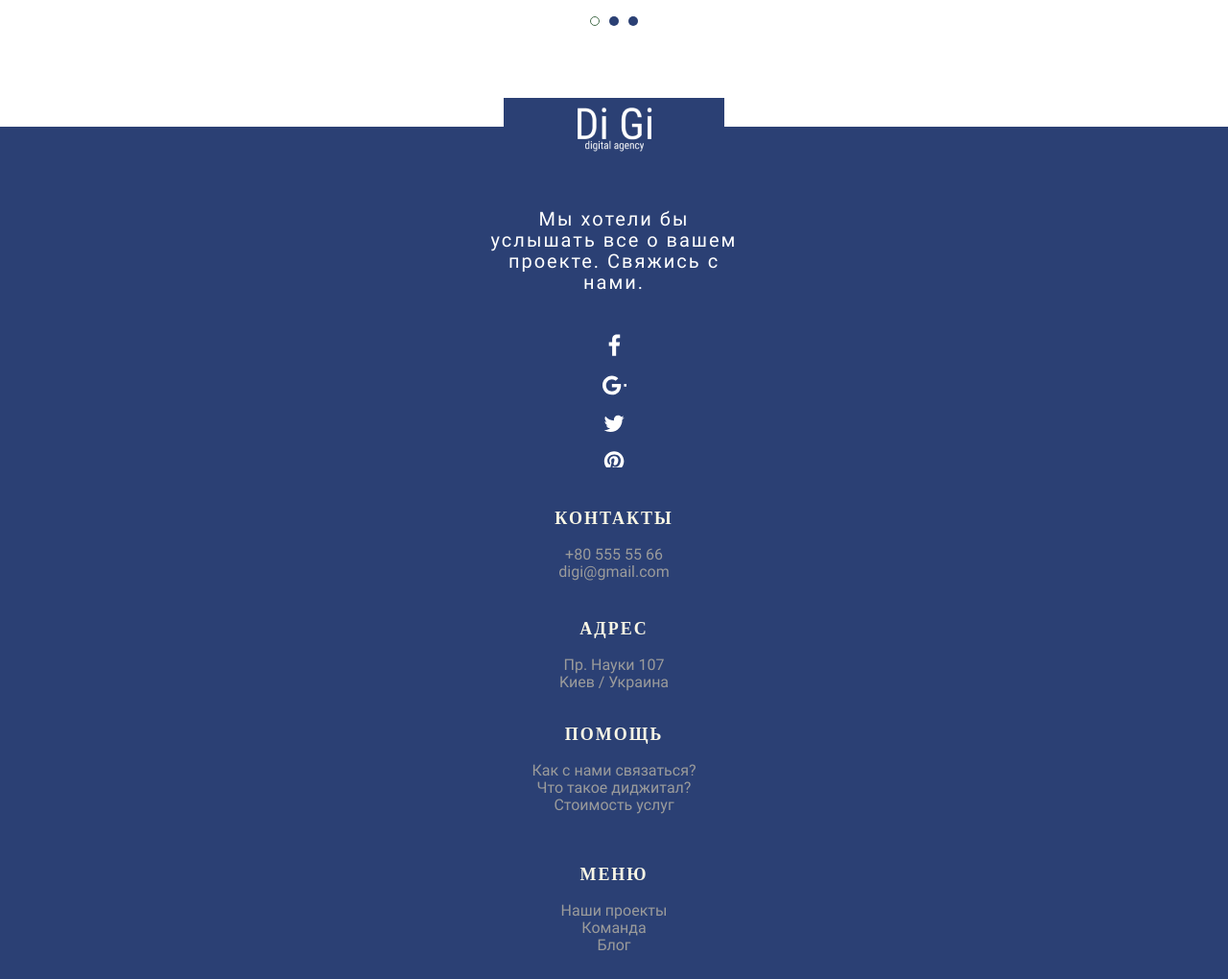
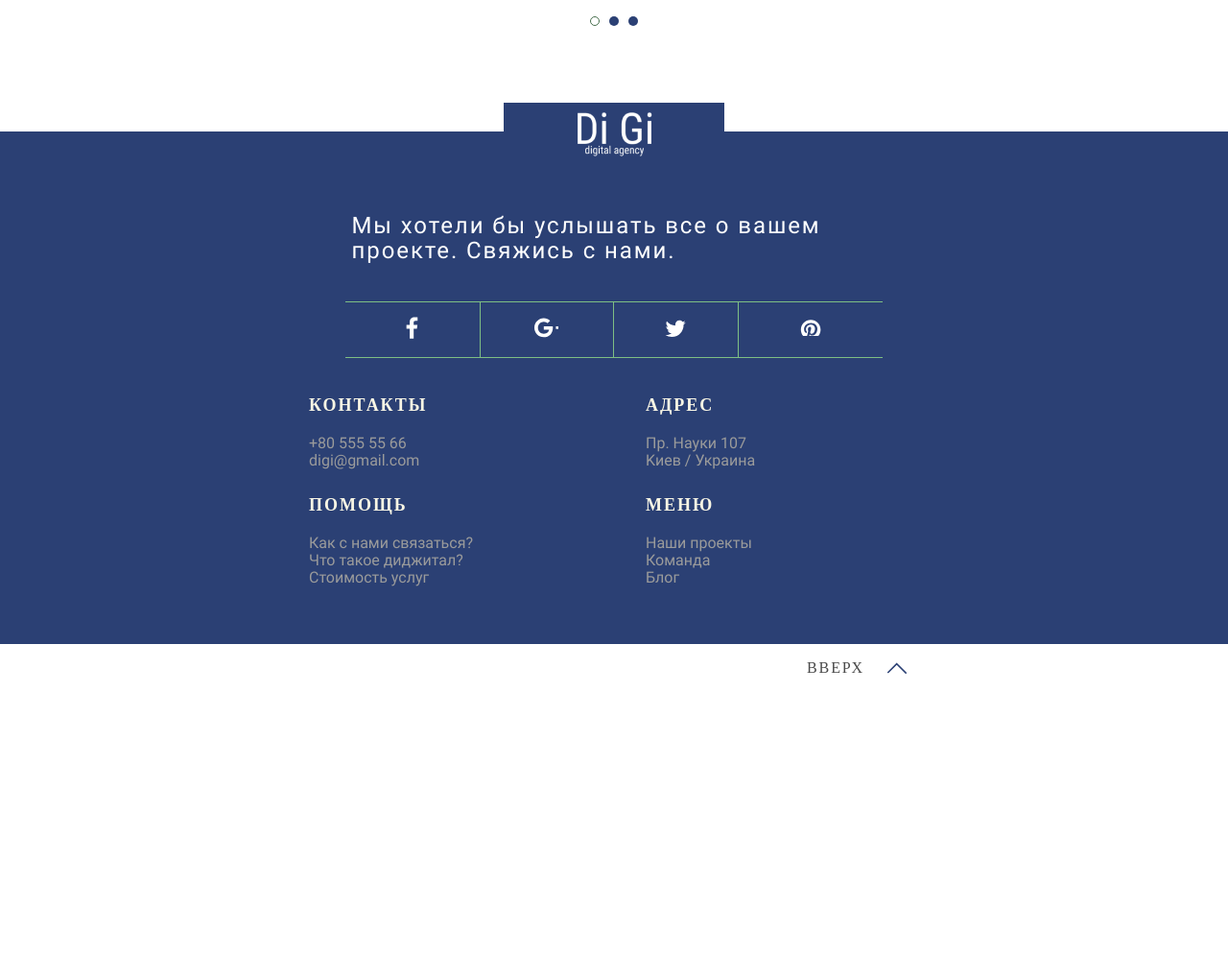
Before and after one commit to Vidiborets0012/digital-agensy_mob-first, a website: page index.html in a window 1280 px wide. Shown: the part 5020-6040 px from the top of the page at 96% size. After the commit the page ends 5739 px from the top, so only its background shows below. Drawn offline with nearby package versions, Linux system fonts and the light colour scheme; a web font is replaced by a local one.

Commit message:
add footer styles for Portrait

```diff
--- a/scss/style.scss
+++ b/scss/style.scss
@@ -1324,7 +1324,7 @@
         justify-content: center;
         align-items: center;
         gap: 21px;
-        font-family: 'Roboto Condensed', sans-serif;
+        @extend %robotocondensed-400;
         letter-spacing: 0.12em;
         line-height: 24px;
         text-align: center;
@@ -1333,3 +1333,96 @@
         padding-bottom: 30px;
     }
 }
+
+@media screen and (min-width: 640px) {
+    .footer {
+        margin-top: 90px;
+
+        &-inner {
+            max-width: 636px;
+        }
+
+        &-text {
+            width: 547px;
+            font-size: 24px;
+            line-height: 1.08333;
+            letter-spacing: 0.08em;
+            text-align: left;
+            margin-bottom: 40px;
+        }
+
+        &-social {
+            width: 560px;
+            display: flex;
+            justify-content: space-between;
+            align-items: center;
+            border-top: 1px solid #7ebf84;
+            border-bottom: 1px solid #7ebf84;
+
+            &-item {
+                min-height: 57px;
+                border-right: 1px solid #7ebf84;
+                display: flex;
+                justify-content: center;
+                align-items: center;
+
+                &:nth-child(1) {
+                    width: 143px;
+                }
+
+                &:nth-child(2) {
+                    width: 142px;
+                }
+
+                &:nth-child(3) {
+                    width: 132px;
+                }
+
+                &:nth-child(4) {
+                    width: 153px;
+                    border-right: none;
+                }
+
+                &:not(:last-child) {
+                    margin-bottom: 0;
+                }
+            }
+        }
+
+        &-bottom {
+            display: flex;
+            flex-wrap: wrap;
+            column-gap: 157px;
+            row-gap: 28px;
+            text-align: left;
+            padding-bottom: 0;
+
+            &-title {
+                margin-bottom: 22px;
+            }
+        }
+
+        &-contacts, &-address, &-help, &-menu {
+            width: 194px;
+            margin-bottom: 0;
+        }
+
+    }
+
+}
+
+@media screen and (min-width: 640px) {
+    .footer-back-to-top-inner {
+        max-width: 640px;
+        padding: 7px 14px 5px;
+
+        .back-to-top {
+            max-width: 143px;
+            margin: 0 0 0 auto;
+            padding: 6px 0 6px 44px;
+            flex-direction: row;
+            justify-content: flex-end;
+            gap: 23px;
+        }
+    }
+}
```
Also changed, not shown: css/style.css, 1 other file.
